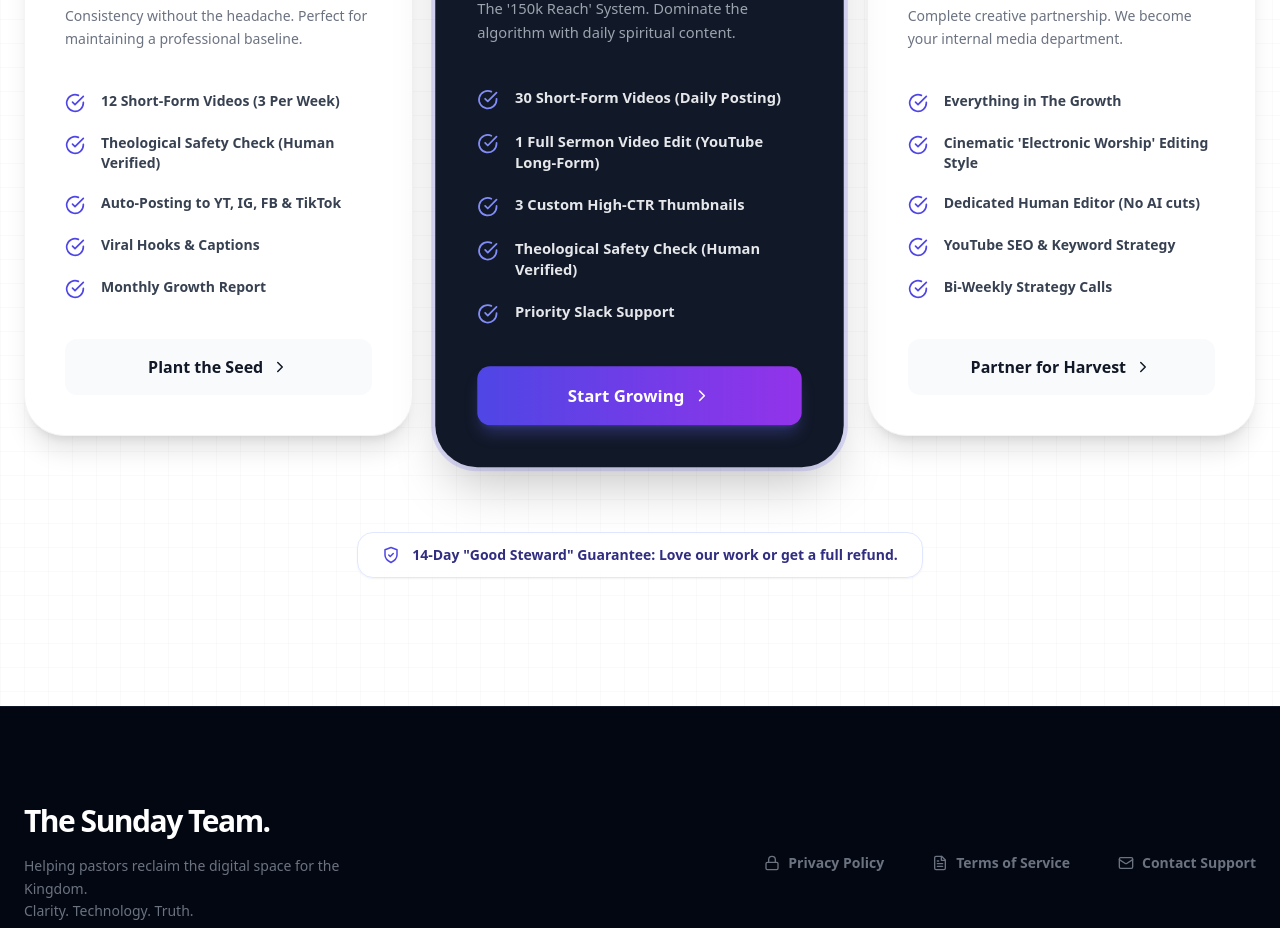
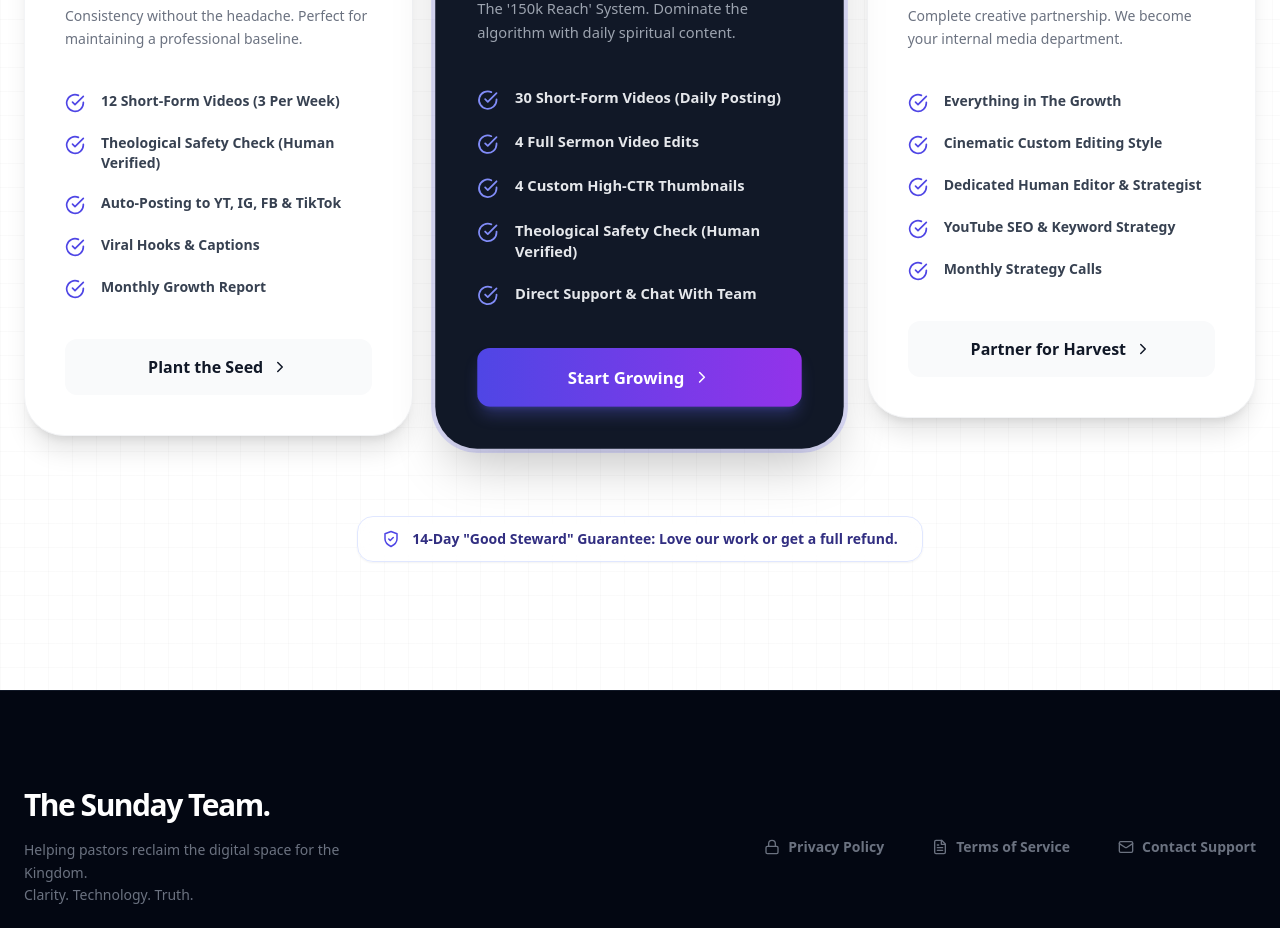
Before and after one commit to robertjanmastenbroek/the-sunday-team, a React (Vite) app: page / in a window 1280 px wide. Shown: the part 5020-5948 px from the top of the page. Built offline with nearby package versions, Linux system fonts and the light colour scheme.

Commit message:
tier updates

```diff
--- a/src/App.jsx
+++ b/src/App.jsx
@@ -707,10 +707,10 @@ const Pricing = () => {
       description: "The '150k Reach' System. Dominate the algorithm with daily spiritual content.",
       features: [
         "30 Short-Form Videos (Daily Posting)",
-        "1 Full Sermon Video Edit (YouTube Long-Form)",
-        "3 Custom High-CTR Thumbnails",
+        "4 Full Sermon Video Edits",
+        "4 Custom High-CTR Thumbnails",
         "Theological Safety Check (Human Verified)",
-        "Priority Slack Support"
+        "Direct Support & Chat With Team"
       ],
       cta: "Start Growing",
       highlight: true
@@ -721,10 +721,10 @@ const Pricing = () => {
       description: "Complete creative partnership. We become your internal media department.",
       features: [
         "Everything in The Growth",
-        "Cinematic 'Electronic Worship' Editing Style",
-        "Dedicated Human Editor (No AI cuts)",
+        "Cinematic Custom Editing Style",
+        "Dedicated Human Editor & Strategist",
         "YouTube SEO & Keyword Strategy",
-        "Bi-Weekly Strategy Calls"
+        "Monthly Strategy Calls"
       ],
       cta: "Partner for Harvest",
       highlight: false
```
